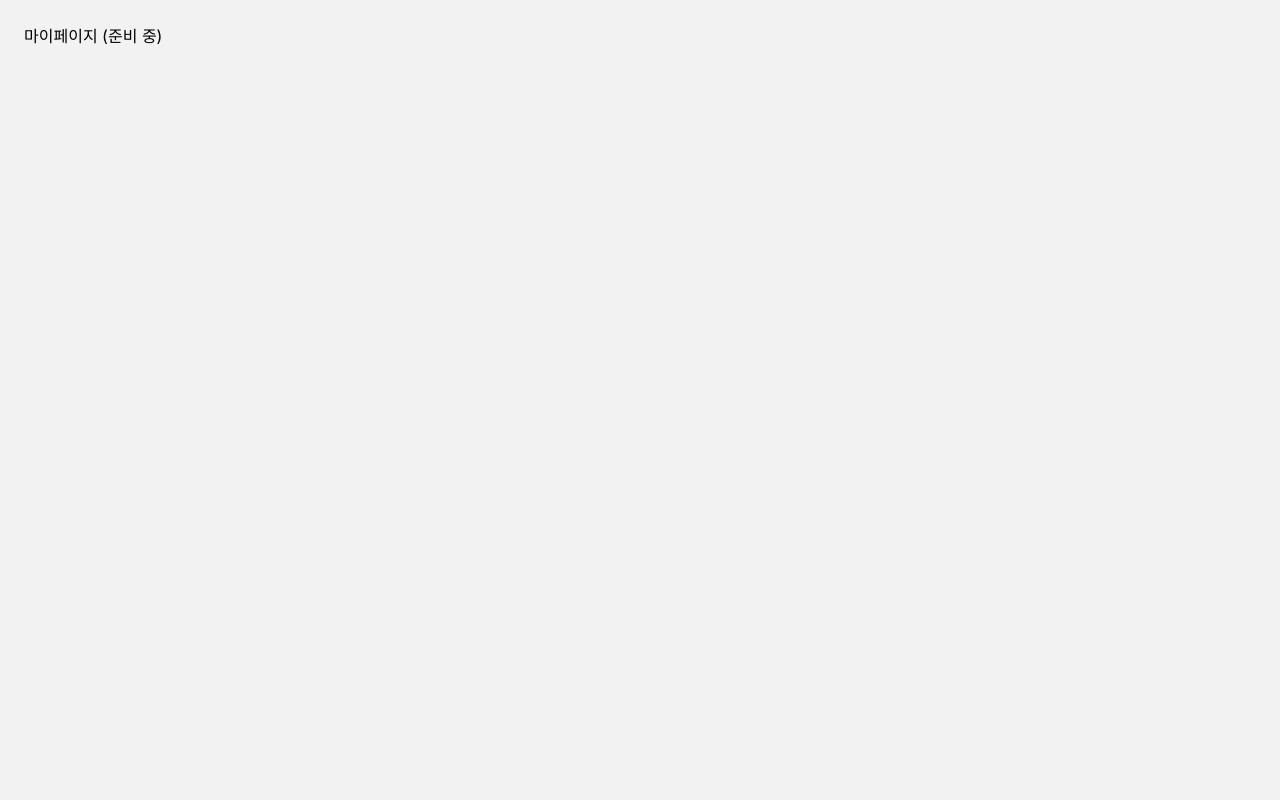
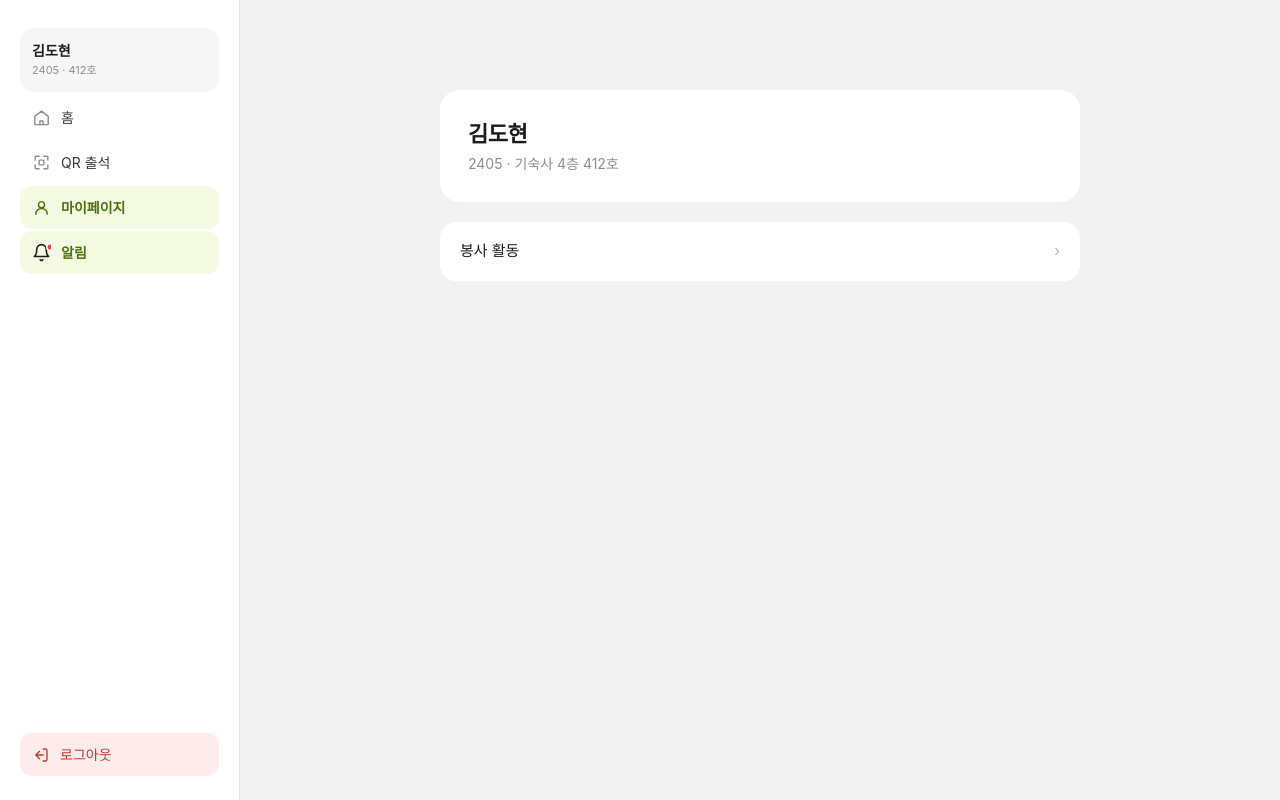
Before and after one commit to Start-Up-10th/CheckUp-Client, a Next.js app in the folder web/: page /my in a window 1280 px wide. Built offline with nearby package versions, Linux system fonts and the light colour scheme; a web font is replaced by a local one.

Commit message:
feat: 마이페이지 화면 구현

```diff
--- a/web/src/app/(user)/my/page.tsx
+++ b/web/src/app/(user)/my/page.tsx
@@ -1,4 +1,6 @@
 // 학생 마이페이지 — docs/spec/screens.md REQ-UI-004
+import { StudentMyPage } from "@/components/student/StudentMyPage";
+
 export default function Page() {
-  return <main className="p-6">마이페이지 (준비 중)</main>;
+  return <StudentMyPage />;
 }
--- /dev/null
+++ b/web/src/components/student/StudentMyPage.tsx
@@ -0,0 +1,36 @@
+import { MOCK_STUDENT } from "@/lib/student/mock-student";
+import { LogoutButton } from "./LogoutButton";
+import { MenuRow } from "./MenuRow";
+import { MyProfile } from "./MyProfile";
+import { StudentShell } from "./StudentShell";
+
+/**
+ * 학생 마이페이지(REQ-UI-004). 핸드폰(Figma 6:2)은 흰 헤더 아래 메뉴, 맨 아래 로그아웃,
+ * 하단 탭. 노트북(227:2)은 사이드바 오른쪽 영역 가운데(사용자 결정 — Figma는 30px 왼쪽으로
+ * 치우침)에 폭 640px로 프로필 카드와 메뉴를 쌓는다. 오른쪽 영역이 640px보다 좁은 패드 폭에서는
+ * 좌우 24px을 남기고 줄어든다(Figma에 없는 폭이라 작업자 기본값).
+ * "정보를 불러오지 못했습니다" 오류(345:13, 345:48)는 서버 조회가 생기면 연결한다.
+ */
+export function StudentMyPage() {
+  const student = MOCK_STUDENT;
+
+  return (
+    <StudentShell>
+      <main className="flex flex-1 flex-col md:items-center md:px-6 md:pt-[90px]">
+        <div className="flex flex-1 flex-col md:w-full md:max-w-[640px] md:flex-none md:gap-5">
+          <MyProfile
+            name={student.name}
+            studentNumber={student.studentNumber}
+            floor={student.floor}
+            roomNumber={student.roomNumber}
+          />
+          <div className="flex flex-1 flex-col gap-2.5 px-[18px] py-4 md:flex-none md:p-0">
+            <MenuRow href="/volunteer" label="봉사 활동" />
+            <div className="flex-1 md:hidden" />
+            <LogoutButton />
+          </div>
+        </div>
+      </main>
+    </StudentShell>
+  );
+}
```
